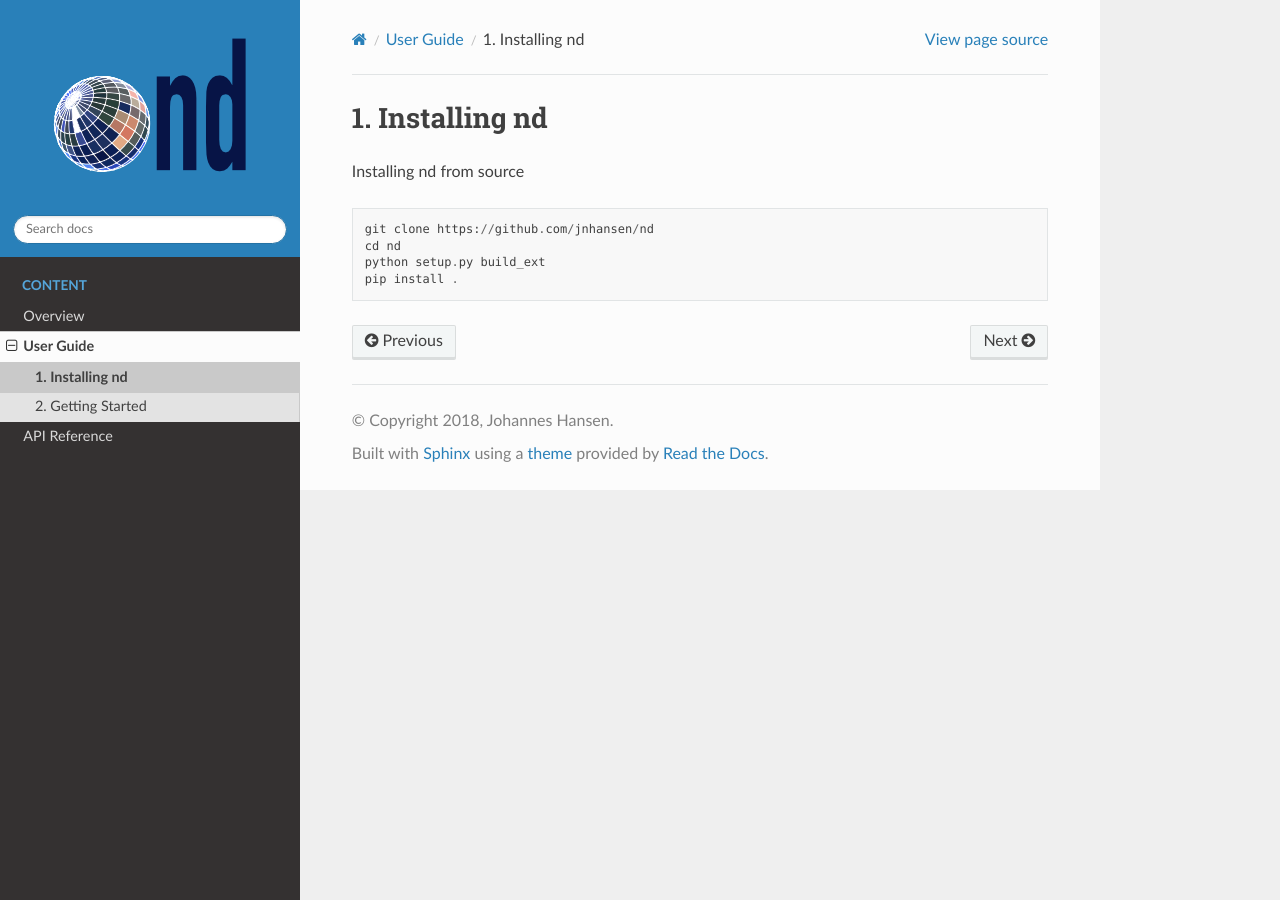
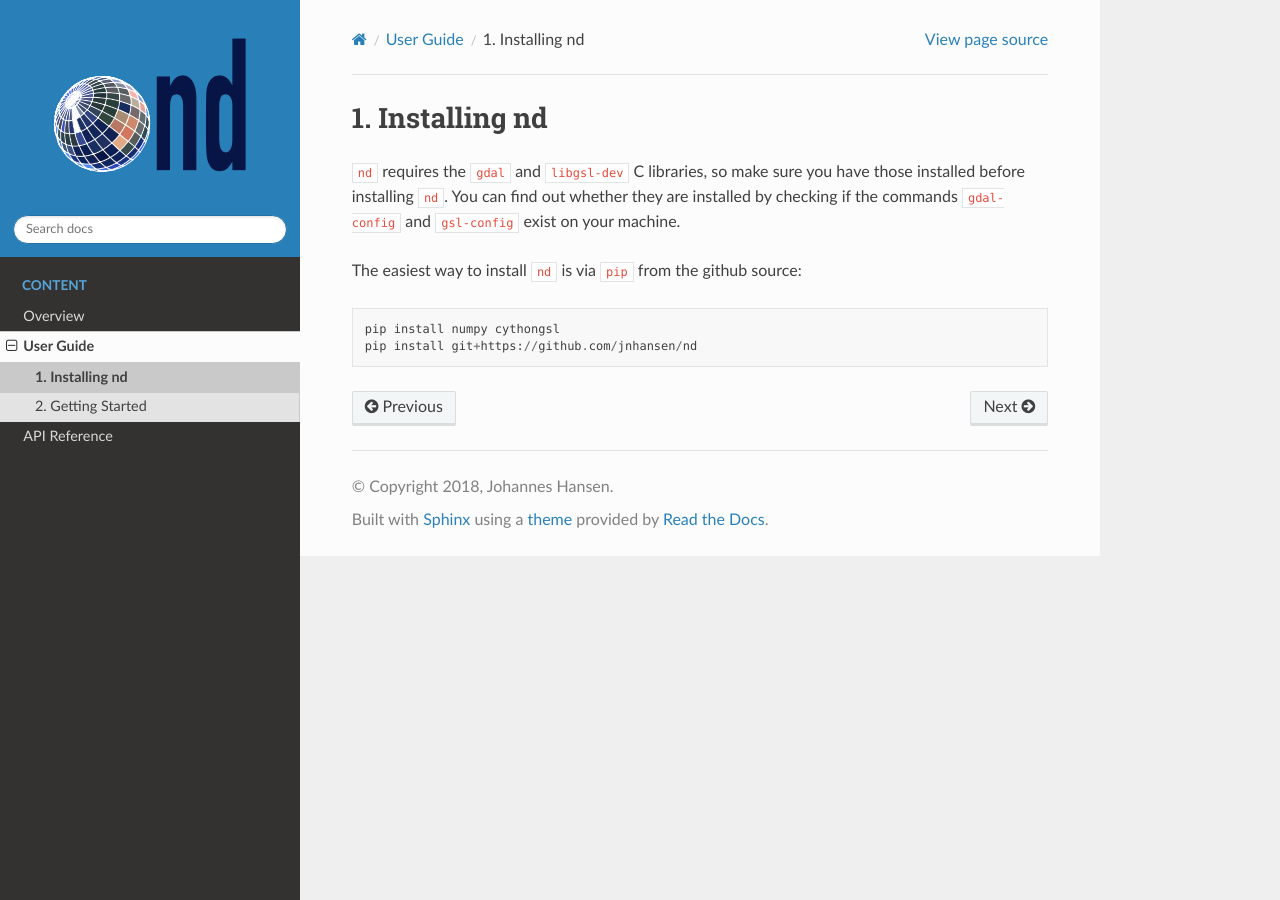
Before and after one commit to jnhansen/nd, a Sphinx documentation site: the page built from doc/setup.rst, in a window 1280 px wide. Built offline with Sphinx 7.4.7 and the Read the Docs theme 2.0.0, drawn with Linux system fonts in a browser that asks for light colours; pages that are not in the unit, such as notebooks, are missing from menus.

Commit message:
fix setup instructions

```diff
--- a/doc/setup.rst
+++ b/doc/setup.rst
@@ -4,11 +4,11 @@
 Installing nd
 =============
 
-Installing nd from source
+``nd`` requires the ``gdal`` and ``libgsl-dev`` C libraries, so make sure you have those installed before installing ``nd``. You can find out whether they are installed by checking if the commands ``gdal-config`` and ``gsl-config`` exist on your machine.
+
+The easiest way to install ``nd`` is via ``pip`` from the github source:
 
 ::
 
-    git clone https://github.com/jnhansen/nd
-    cd nd
-    python setup.py build_ext
-    pip install .
+    pip install numpy cythongsl
+    pip install git+https://github.com/jnhansen/nd
```
